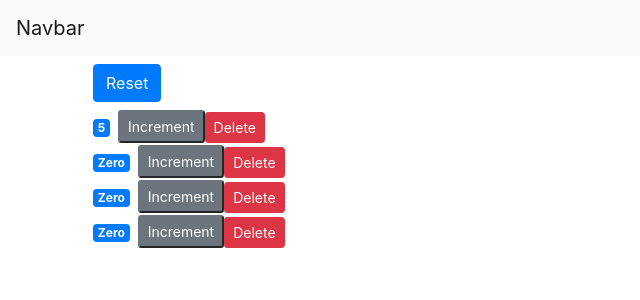
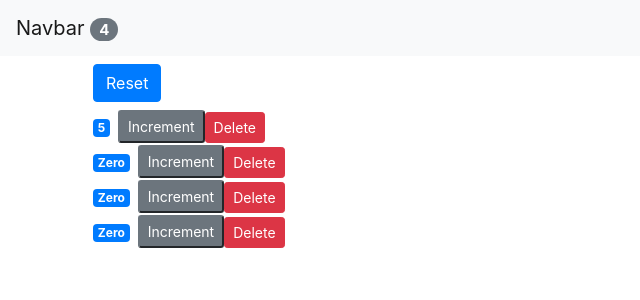
Before and after one commit to jordantroberts/React-Practice, a React (Create React App) app in the folder counter-app/: page / in a window 1280 px wide. Shown: the top 300 px of the page, without its empty margins (0-640 px from the left). Built offline with nearby package versions, Linux system fonts and the light colour scheme.

Commit message:
Displaying total number of counters on the nav bar

```diff
--- a/counter-app/src/App.js
+++ b/counter-app/src/App.js
@@ -41,9 +41,10 @@
   render() {
   return (
     <React.Fragment>
-      <NavBar />
+      <NavBar totalCounters={this.state.counters.length}/>
       <main className="container">
         <Counters
+        // simply receives data and methods to modify the data via props - it's controlled by its parent.
           counters={this.state.counters}
           onReset={this.handleReset}
           onIncrement={this.handleIncrement}
--- a/counter-app/src/components/navbar.jsx
+++ b/counter-app/src/components/navbar.jsx
@@ -4,7 +4,7 @@
     return (
       <nav className="navbar navbar-light bg-light">
         <a class="navbar-brand" href="#">
-          Navbar
+          Navbar <span className="badge badge-pill badge-secondary">{this.props.totalCounters}</span>
         </a>
       </nav>
     );
```
